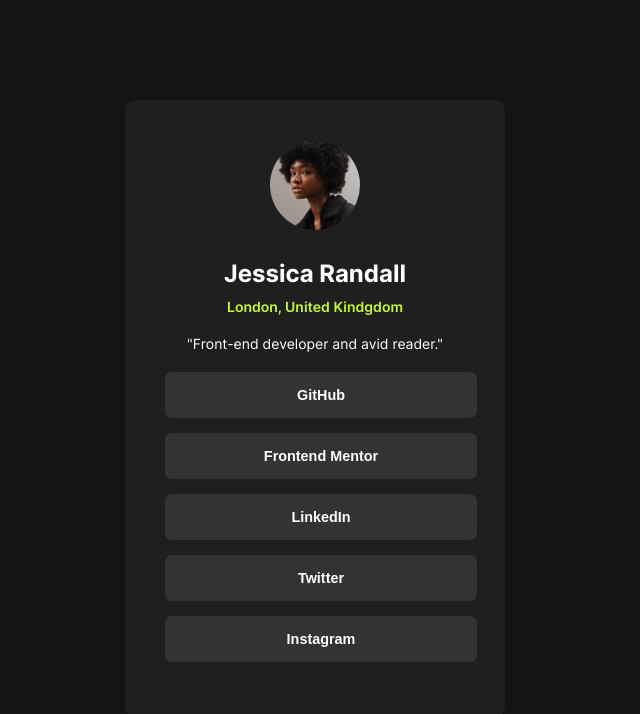
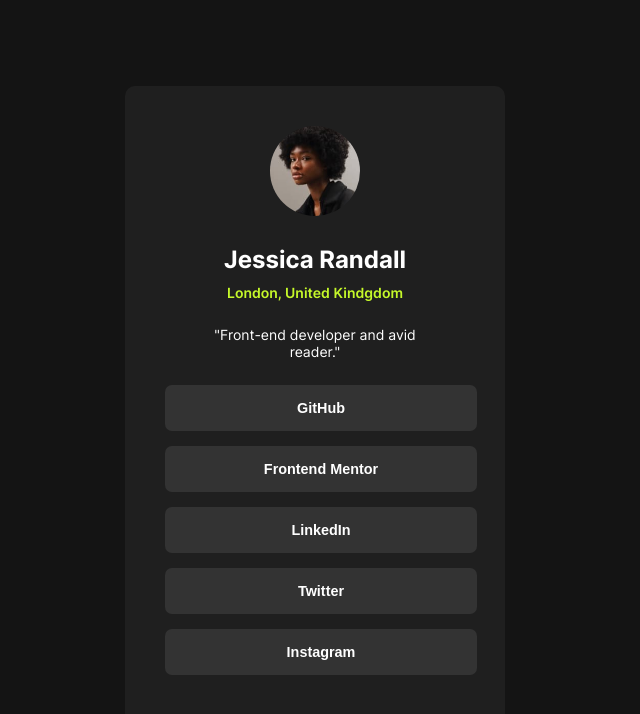
Before and after one commit to incogsnito/Social-profile-links, a plain HTML site: page index.html in a window 1280 px wide. Shown: the whole page, without its empty margins (325-965 px from the left). Drawn offline with Linux system fonts and the light colour scheme.

Commit message:
Update style.css

```diff
--- a/style.css
+++ b/style.css
@@ -48,8 +48,7 @@ h2{
 
 p{
   font-size: 0.875rem;
-  margin-bottom: 20px;
-  margin: 20px;
+  margin: 25px;
 
 
 }
```
